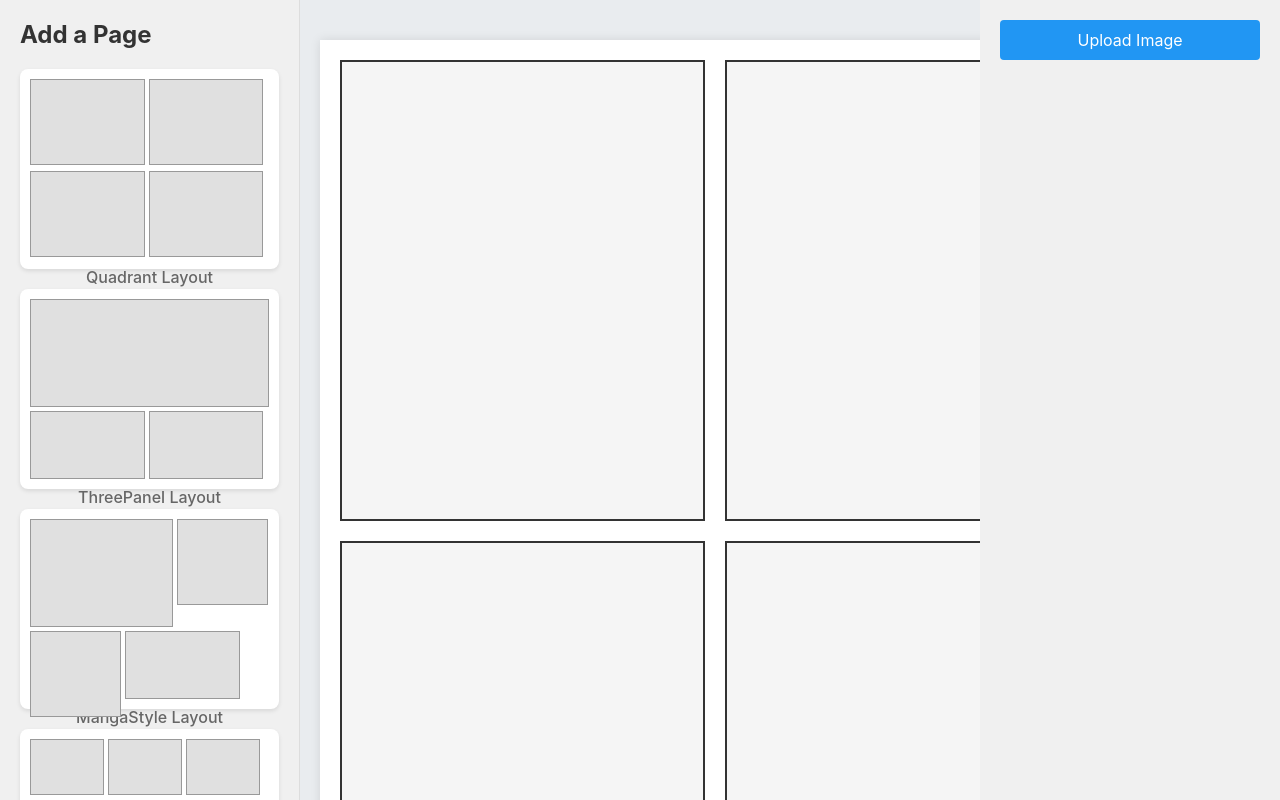
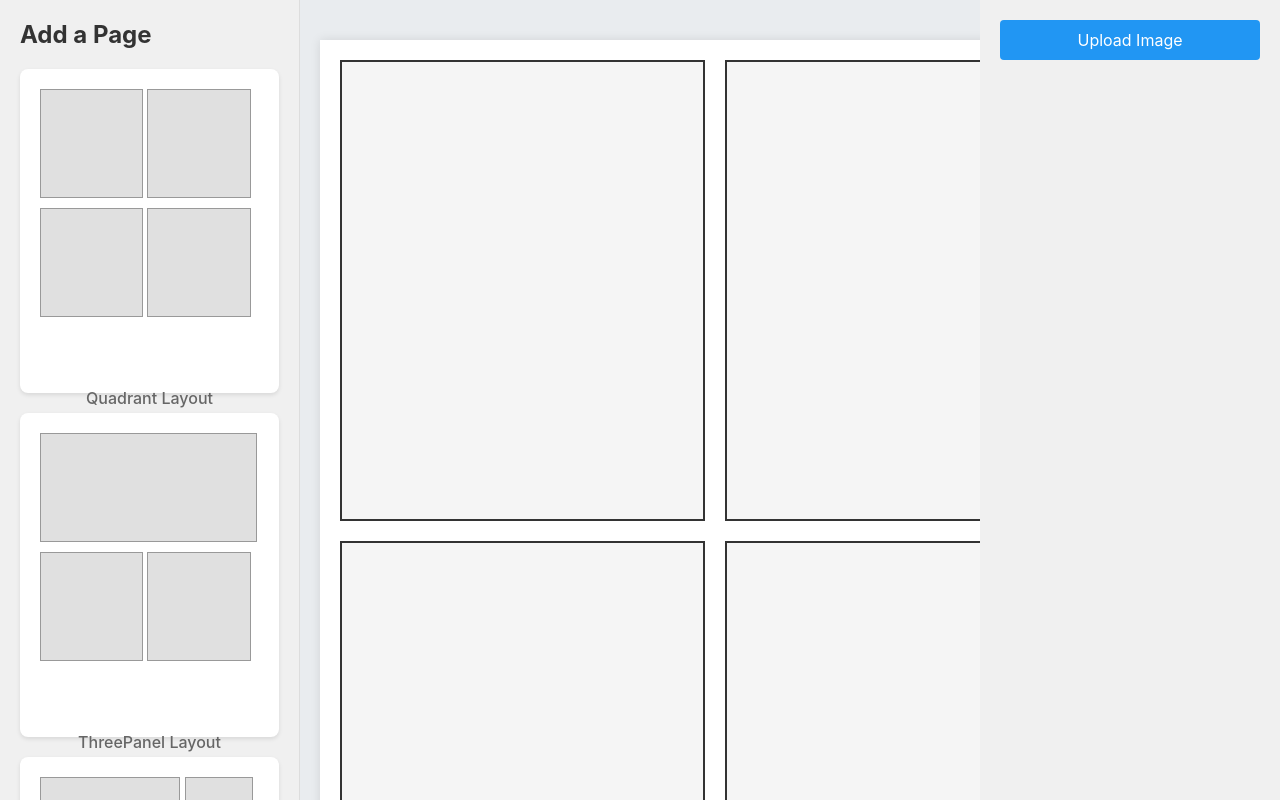
Before and after one commit to MrDanPotter/comic-maker, a React (Create React App) app: page / in a window 1280 px wide. Shown: the top 800 px of the page. Built offline with nearby package versions, Linux system fonts and the light colour scheme.

Commit message:
fix page preview dimensions

```diff
--- a/src/App.tsx
+++ b/src/App.tsx
@@ -61,23 +61,23 @@ const layouts = {
     { id: '4', width: '48%', height: '48%' },
   ],
   threePanel: [
-    { id: '1', width: '100%', height: '60%' }, // Large top panel
-    { id: '2', width: '48%', height: '38%' },  // Bottom left panel
-    { id: '3', width: '48%', height: '38%' },  // Bottom right panel
+    { id: '1', width: '100%', height: '48%' }, // Large top panel
+    { id: '2', width: '48%', height: '48%' },  // Bottom left panel
+    { id: '3', width: '48%', height: '48%' },  // Bottom right panel
   ],
   mangaStyle: [
-    { id: '1', width: '60%', height: '60%' },  // Large main panel
-    { id: '2', width: '38%', height: '48%' },  // Top right panel
-    { id: '3', width: '38%', height: '48%' },  // Bottom right panel
-    { id: '4', width: '48%', height: '38%' },  // Bottom left panel
+    { id: '1', width: '65%', height: '65%' },  // Large main panel
+    { id: '2', width: '32%', height: '31%' },  // Top right panel
+    { id: '3', width: '32%', height: '31%' },  // Bottom right panel
+    { id: '4', width: '65%', height: '31%' },  // Bottom panel
   ],
   sixPanel: [
-    { id: '1', width: '31%', height: '31%' },
-    { id: '2', width: '31%', height: '31%' },
-    { id: '3', width: '31%', height: '31%' },
-    { id: '4', width: '31%', height: '31%' },
-    { id: '5', width: '31%', height: '31%' },
-    { id: '6', width: '31%', height: '31%' },
+    { id: '1', width: '31%', height: '48%' },
+    { id: '2', width: '31%', height: '48%' },
+    { id: '3', width: '31%', height: '48%' },
+    { id: '4', width: '31%', height: '48%' },
+    { id: '5', width: '31%', height: '48%' },
+    { id: '6', width: '31%', height: '48%' },
   ]
 };
 
--- a/src/components/TemplateSelector.tsx
+++ b/src/components/TemplateSelector.tsx
@@ -21,14 +21,14 @@ const Title = styled.h2`
 
 const TemplatePreview = styled.div`
   width: 100%;
-  height: 200px;
+  padding-bottom: 125%; /* Creates a 4:5 aspect ratio container */
   background: white;
   margin-bottom: 20px;
-  padding: 10px;
   border-radius: 8px;
   cursor: pointer;
   box-shadow: 0 2px 4px rgba(0,0,0,0.1);
   transition: transform 0.2s, box-shadow 0.2s;
+  position: relative; /* For absolute positioning of PreviewContainer */
 
   &:hover {
     transform: translateY(-2px);
@@ -37,27 +37,42 @@ const TemplatePreview = styled.div`
 `;
 
 const PreviewContainer = styled.div`
-  width: 100%;
-  height: 100%;
+  position: absolute;
+  top: 10px;
+  left: 10px;
+  right: 10px;
+  bottom: 10px;
   background: white;
-  position: relative;
   display: flex;
   flex-wrap: wrap;
-  gap: 4px;
+  gap: 2%;
+  padding: 10px;
+  align-content: flex-start;
 `;
 
 const PreviewPanel = styled.div<{ width: string; height: string }>`
   background: #e0e0e0;
-  width: ${props => props.width};
-  height: ${props => props.height};
+  width: calc(${props => props.width} - 2px);
+  height: calc(${props => {
+    // Convert percentage string to number
+    const heightPercent = parseFloat(props.height);
+    // Scale the height relative to width to maintain aspect ratio
+    return `${heightPercent * 0.8}%`;
+  }});
   border: 1px solid #999;
+  min-height: 20px;
+  margin-bottom: 2%;
 `;
 
 const TemplateName = styled.div`
-  margin-top: 8px;
+  position: absolute;
+  bottom: -25px;
+  left: 0;
+  right: 0;
   text-align: center;
   font-weight: 500;
   color: #666;
+  margin-bottom: 10px;
 `;
 
 interface TemplateSelectorProps {
@@ -72,13 +87,19 @@ const TemplateSelector: React.FC<TemplateSelectorProps> = ({ onTemplateSelect, t
       {Object.entries(templates).map(([templateName, layout]) => (
         <TemplatePreview key={templateName} onClick={() => onTemplateSelect(templateName as "quadrant" | "threePanel" | "mangaStyle" | "sixPanel")}>
           <PreviewContainer>
-            {layout.map(panel => (
-              <PreviewPanel
-                key={panel.id}
-                width={panel.width}
-                height={panel.height}
-              />
-            ))}
+            {layout.map(panel => {
+              // Adjust panel dimensions for preview
+              const width = panel.width;
+              const height = panel.height;
+
+              return (
+                <PreviewPanel
+                  key={panel.id}
+                  width={width}
+                  height={height}
+                />
+              );
+            })}
           </PreviewContainer>
           <TemplateName>
             {templateName.charAt(0).toUpperCase() + templateName.slice(1)} Layout
```
